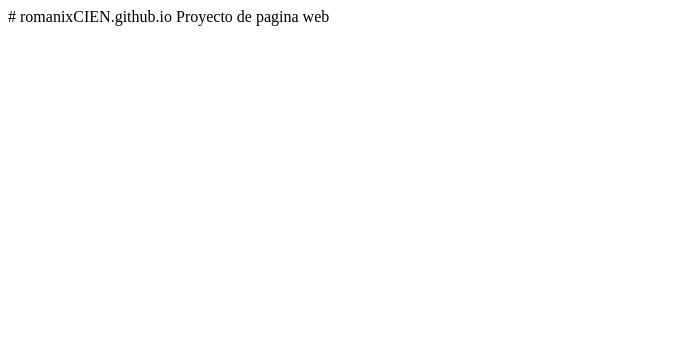
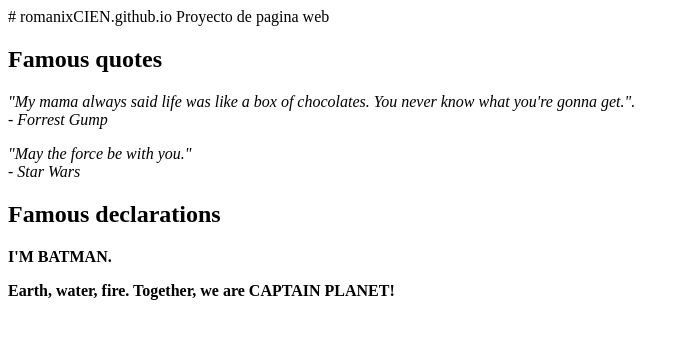
Before and after one commit to romanixCIEN/romanixCIEN.github.io, a plain HTML site: page index.html in a window 1280 px wide. Shown: the whole page, without its empty margins (0-689 px from the left). Drawn offline with Linux system fonts and the light colour scheme.

```diff
--- a/index.html
+++ b/index.html
@@ -1,2 +1,42 @@
 # romanixCIEN.github.io
 Proyecto de pagina web
+
+<!DOCTYPE html>
+<html>
+    <head>
+        <meta charset="utf-8">
+        <title>Challenge: Famous font formats</title>
+        <style>
+           .declaration {
+            font-weight: bold;
+            }
+
+            .quote {font-style: italic;
+            }
+        </style>
+    </head>
+    <body>
+
+    <h2>Famous quotes</h2>
+    <p class="quote">
+    "My mama always said life was like a box of chocolates. You never know what you're gonna get.".
+    <br> - Forrest Gump
+    </p>
+
+    <p class="quote">
+    "May the force be with you."
+    <br>- Star Wars
+    </p>
+
+     <h2>Famous declarations</h2>
+
+    <p class="declaration">
+    I'M BATMAN.
+    </p>
+
+    <p class="declaration">
+    Earth, water, fire. Together, we are CAPTAIN PLANET!
+    </p>
+
+    </body>
+</html>
```
